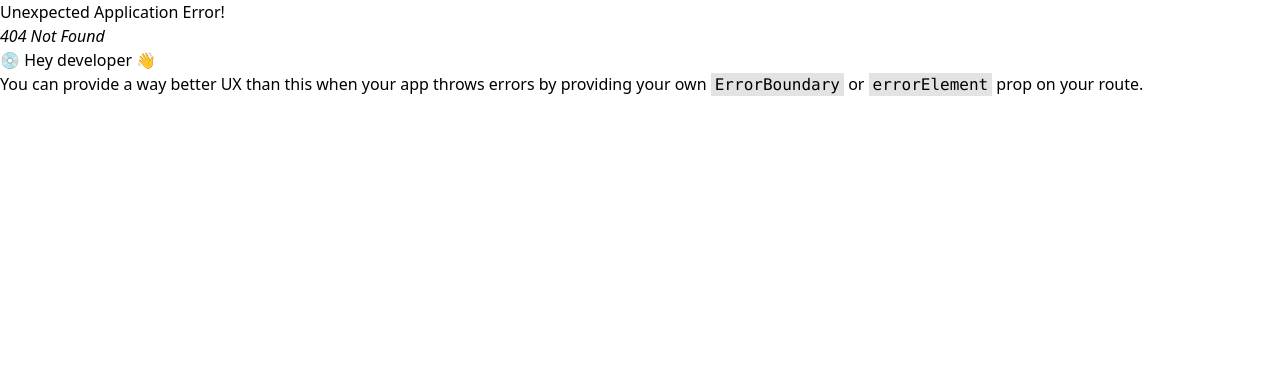
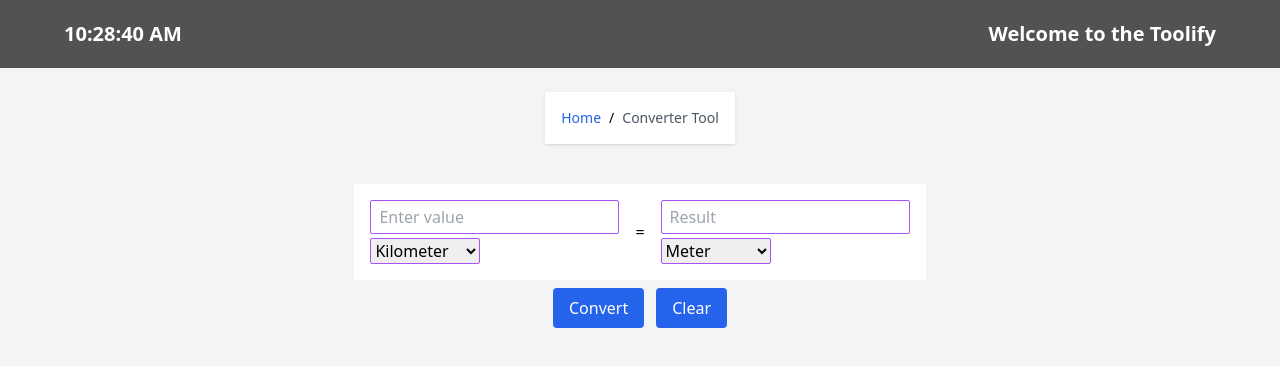
Before and after one commit to IftikherLutfur/Toolify, a React (Vite) app: page /convertTool in a window 1280 px wide. Before the commit this address had no page. Shown: the top 366 px of the page. Built offline with nearby package versions, Linux system fonts and the light colour scheme.

Commit message:
Added the unit converter tool

```diff
--- a/src/Components/Home/Home.jsx
+++ b/src/Components/Home/Home.jsx
@@ -10,6 +10,7 @@ const Home = () => {
         { name: "Capitalize Text Tool", path: "/textTool" },
         { name: "Quote Generator", path: "/quote" },
         { name: "Weather Update", path: "/weather" },
+        { name: "Unit Convert Tool", path: "/convertTool" },
     ];
 
     return (
--- /dev/null
+++ b/src/Components/Services/ConverterdTool.jsx
@@ -0,0 +1,122 @@
+import { useState } from "react";
+import { NavLink } from "react-router-dom";
+
+const ConverterdTool = () => {
+  const [inputValue, setInputValue] = useState("");
+  const [inputUnit, setInputUnit] = useState("Kilometer");
+  const [outputValue, setOutputValue] = useState("");
+  const [outputUnit, setOutputUnit] = useState("Meter");
+
+  const unitConversionRates = {
+    Kilometer: 1000,
+    Meter: 1,
+    Centimeter: 0.01,
+    Millimeters: 0.001,
+    Micrometer: 1e-6,
+    Ninometer: 1e-9,
+    Foot: 0.3048,
+    Inch: 0.0254,
+    Yard: 0.9144,
+    Mile: 1609.34,
+  };
+
+  const handleConversion = () => {
+    const baseValue = parseFloat(inputValue) * unitConversionRates[inputUnit]; // Convert to meters
+    const convertedValue = baseValue / unitConversionRates[outputUnit]; // Convert to target unit
+    setOutputValue(convertedValue.toFixed(6)); // Update the output value
+  };
+
+  const handleClear = () =>{
+    setInputValue('')
+    setOutputValue('')
+  }
+
+
+  return (
+    <div className="min-h-screen bg-gray-100 flex flex-col items-center py-6">
+      {/* Breadcrumb */}
+      <nav aria-label="breadcrumb" className="bg-white shadow py-4">
+        <div className="container mx-auto px-4">
+          <ol className="flex items-center space-x-2 text-sm">
+            <li>
+              <NavLink to="/" className="hover:underline text-blue-600">
+                Home
+              </NavLink>
+            </li>
+            <li>/</li>
+            <li className="text-gray-600">Converter Tool</li>
+          </ol>
+        </div>
+      </nav>
+
+      {/* Conversion Tool */}
+      <div className="flex justify-center bg-white p-4 items-center gap-4 mt-10">
+        {/* Input Section */}
+        <div>
+          <input
+            type="number"
+            value={inputValue}
+            onChange={(e) => setInputValue(e.target.value)}
+            className="border-[1px] py-1 px-2 rounded-sm border-purple-500"
+            placeholder="Enter value"
+          />
+          <br />
+          <select
+            value={inputUnit}
+            onChange={(e) => setInputUnit(e.target.value)}
+            className="border-[1px] border-purple-500 rounded-sm mt-1"
+          >
+            {Object.keys(unitConversionRates).map((unit) => (
+              <option key={unit} value={unit}>
+                {unit}
+              </option>
+            ))}
+          </select>
+        </div>
+
+        {/* Equals Sign */}
+        <div>=</div>
+
+        {/* Output Section */}
+        <div>
+          <input
+            type="text"
+            value={outputValue}
+            readOnly
+            className="border-[1px] py-1 px-2 rounded-sm border-purple-500"
+            placeholder="Result"
+          />
+          <br />
+          <select
+            value={outputUnit}
+            onChange={(e) => setOutputUnit(e.target.value)}
+            className="border-[1px] border-purple-500 rounded-sm mt-1"
+          >
+            {Object.keys(unitConversionRates).map((unit) => (
+              <option key={unit} value={unit}>
+                {unit}
+              </option>
+            ))}
+          </select>
+        </div>
+      </div>
+
+      {/* Convert Button */}
+      <div className="flex gap-3 mt-2"><button
+        onClick={handleConversion}
+        className="px-4 py-2 bg-blue-600 text-white rounded hover:bg-blue-700"
+      >
+        Convert
+      </button>
+      <button
+        onClick={handleClear}
+        className="px-4 py-2 bg-blue-600 text-white rounded hover:bg-blue-700"
+      >
+        Clear
+      </button></div>
+
+    </div>
+  );
+};
+
+export default ConverterdTool;
--- a/src/Components/Services/WeatherUpdate.jsx
+++ b/src/Components/Services/WeatherUpdate.jsx
@@ -4,7 +4,6 @@ import heavyRain from '../../assets/heavy-rain.png'
 import humidity from '../../assets/humidity.png'
 import drizzle from "../../assets/drizzle.png"
 import snow from '../../assets/snow.png'
-import sun from '../../assets/sun.png'
 import sunny from '../../assets/sunny.png'
 import wind from '../../assets/wind.png'
 import { CiSearch } from "react-icons/ci";
--- a/src/Routes.jsx
+++ b/src/Routes.jsx
@@ -11,6 +11,7 @@ import StopWatch from "./Components/Services/StopWatch";
 import TextTool from "./Components/Services/TextTool";
 import QouteGenerator from "./Components/Services/QouteGenerator";
 import WeatherUpdate from "./Components/Services/WeatherUpdate";
+import ConverterdTool from "./Components/Services/ConverterdTool";
 
   export const router = createBrowserRouter([
     {
@@ -52,6 +53,10 @@ import WeatherUpdate from "./Components/Services/WeatherUpdate";
       {
         path:'/weather',
         element:<WeatherUpdate/>
+      },
+      {
+        path:'/convertTool',
+        element:<ConverterdTool/>
       }
     ]
     },
```
